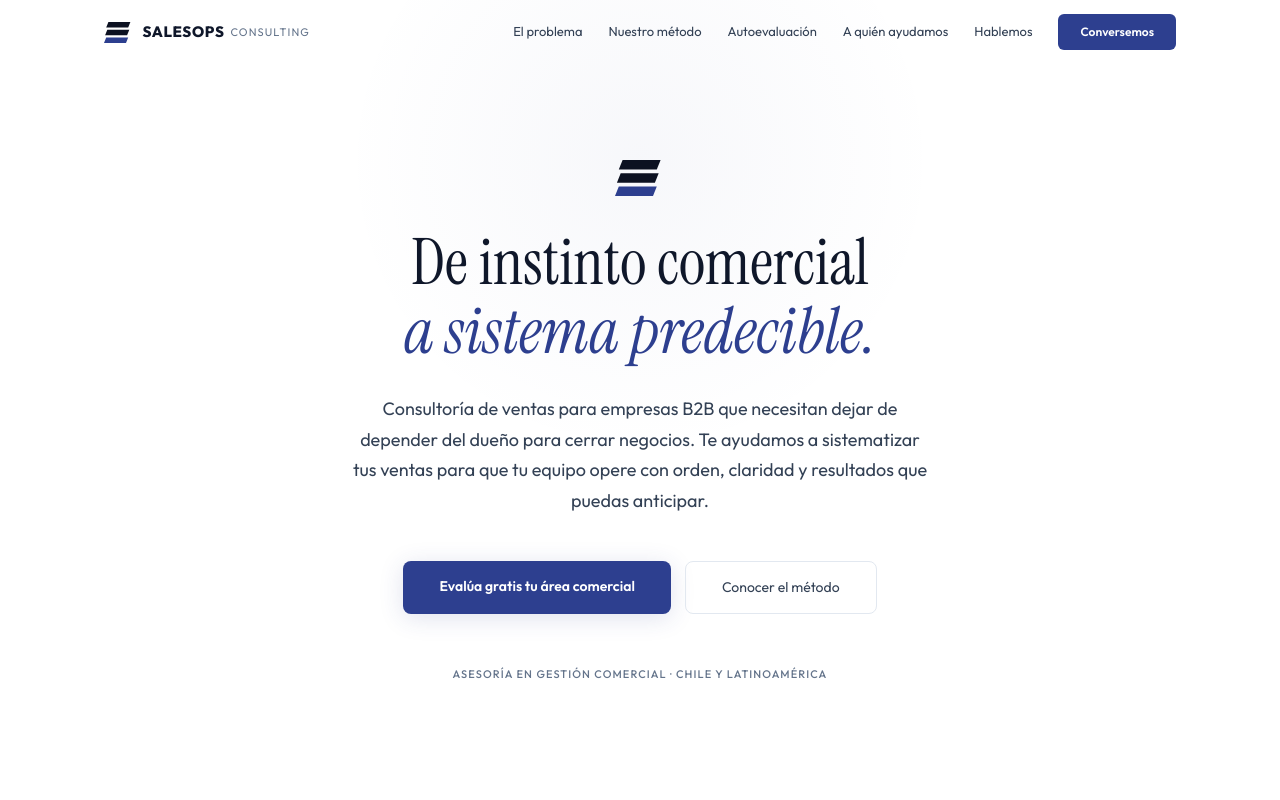
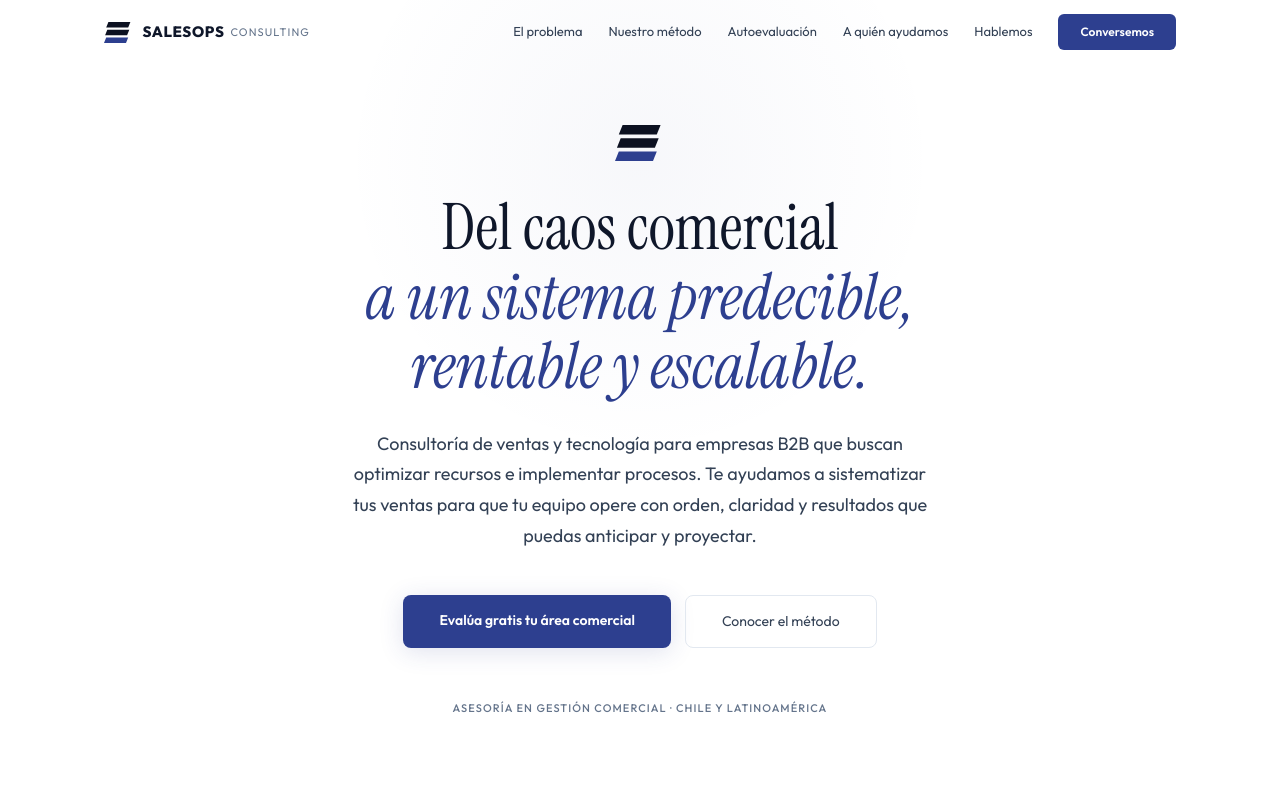
Before and after one commit to alkwingoecke-lab/salesops-consulting-web, a React (Vite) app: page / in a window 1280 px wide. Shown: the top 800 px of the page. Built offline with nearby package versions, Linux system fonts and the light colour scheme.

Commit message:
Update App.jsx

```diff
--- a/src/App.jsx
+++ b/src/App.jsx
@@ -106,12 +106,12 @@ function Hero() {
         <FI><div style={{ display: "flex", justifyContent: "center", marginBottom: 32 }}><Logo size={38} /></div></FI>
         <FI delay={0.1}>
           <h1 style={{ fontFamily: F.d, fontSize: "clamp(40px,6vw,64px)", fontWeight: 400, color: C.w, lineHeight: 1.08, margin: "0 0 28px" }}>
-            De instinto comercial<br /><em style={{ color: C.blue }}>a sistema predecible.</em>
+            Del caos comercial<br /><em style={{ color: C.blue }}>a un sistema predecible, rentable y escalable.</em>
           </h1>
         </FI>
         <FI delay={0.2}>
           <p style={{ fontFamily: F.b, fontSize: 18, color: C.g, lineHeight: 1.7, margin: "0 auto 44px", fontWeight: 400, maxWidth: 580 }}>
-            Consultoría de ventas para empresas B2B que necesitan dejar de depender del dueño para cerrar negocios. Te ayudamos a sistematizar tus ventas para que tu equipo opere con orden, claridad y resultados que puedas anticipar.
+            Consultoría de ventas y tecnología para empresas B2B que buscan optimizar recursos e implementar procesos. Te ayudamos a sistematizar tus ventas para que tu equipo opere con orden, claridad y resultados que puedas anticipar y proyectar.
           </p>
         </FI>
         <FI delay={0.3}>
@@ -400,13 +400,13 @@ function PipeSec() {
                 El CRM que tu equipo realmente va a usar.
               </h3>
               <p style={{ fontFamily: F.b, fontSize: 14, color: C.g, lineHeight: 1.7, margin: "0 0 20px", fontWeight: 400 }}>
-                La mayoría de las empresas que llegan a nosotros ya pagaron por un CRM que nadie usa. El problema nunca fue la herramienta — fue que nadie la configuró como sistema de decisión.
+                La mayoría de las empresas que llegan a nosotros ya pagaron por un CRM que nadie usa. El problema nunca fue la herramienta, fue que nadie la configuró como sistema de decisión.
               </p>
               <p style={{ fontFamily: F.b, fontSize: 14, color: C.g, lineHeight: 1.7, margin: "0 0 20px", fontWeight: 400 }}>
                 Elegimos Pipedrive porque es la plataforma que mejor se adapta a equipos comerciales de empresas medianas: es visual, intuitiva, y tiene una curva de adopción que permite que tu equipo esté operando en semanas, no en meses.
               </p>
               <p style={{ fontFamily: F.b, fontSize: 14, color: C.w, lineHeight: 1.7, margin: 0, fontWeight: 500 }}>
-                No vendemos la herramienta. La configuramos para que funcione como el centro de operaciones de tu área comercial — donde tu equipo registra, donde tú decides, y donde las proyecciones se construyen con datos reales.
+                No vendemos la herramienta. La configuramos para que funcione como el centro de operaciones de tu área comercial, donde tu equipo registra, donde tú decides, y donde las proyecciones se construyen con datos reales.
               </p>
             </div>
             <div style={{ minWidth: 240 }}>
```
